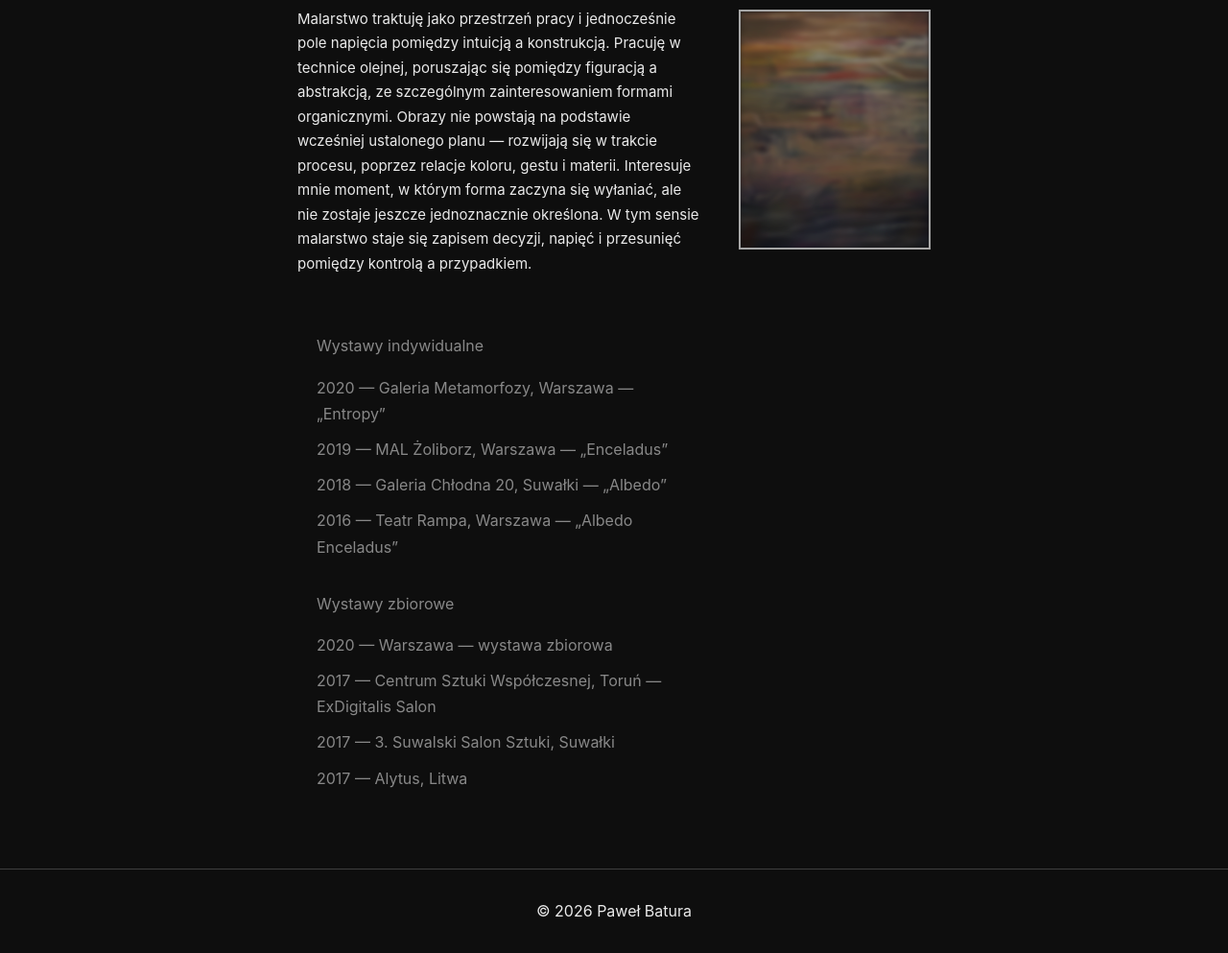
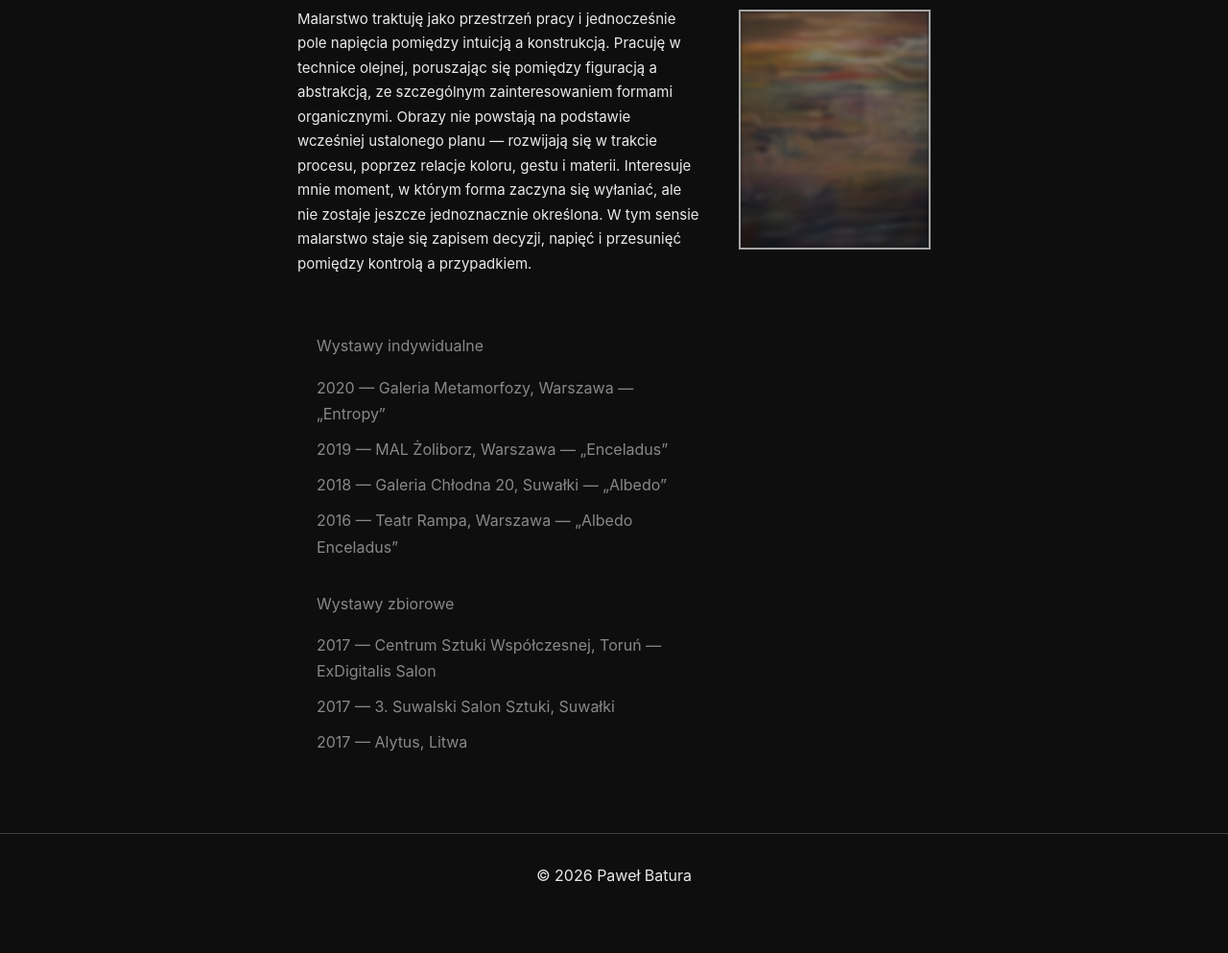
Before and after one commit to Batyskaf/pawelbatura, a plain HTML site: page index.html in a window 1280 px wide. Shown: the part 280-1273 px from the top of the page at 96% size. After the commit the page ends 1236 px from the top, so only its background shows below. Drawn offline with Linux system fonts and the light colour scheme.

Commit message:
Update index.html

```diff
--- a/index.html
+++ b/index.html
@@ -228,7 +228,6 @@
       </h2>
 
       <ul>
-        <li>2020 — Warszawa — wystawa zbiorowa</li>
         <li>2017 — Centrum Sztuki Współczesnej, Toruń — ExDigitalis Salon</li>
         <li>2017 — 3. Suwalski Salon Sztuki, Suwałki</li>
         <li>2017 — Alytus, Litwa</li>
```
